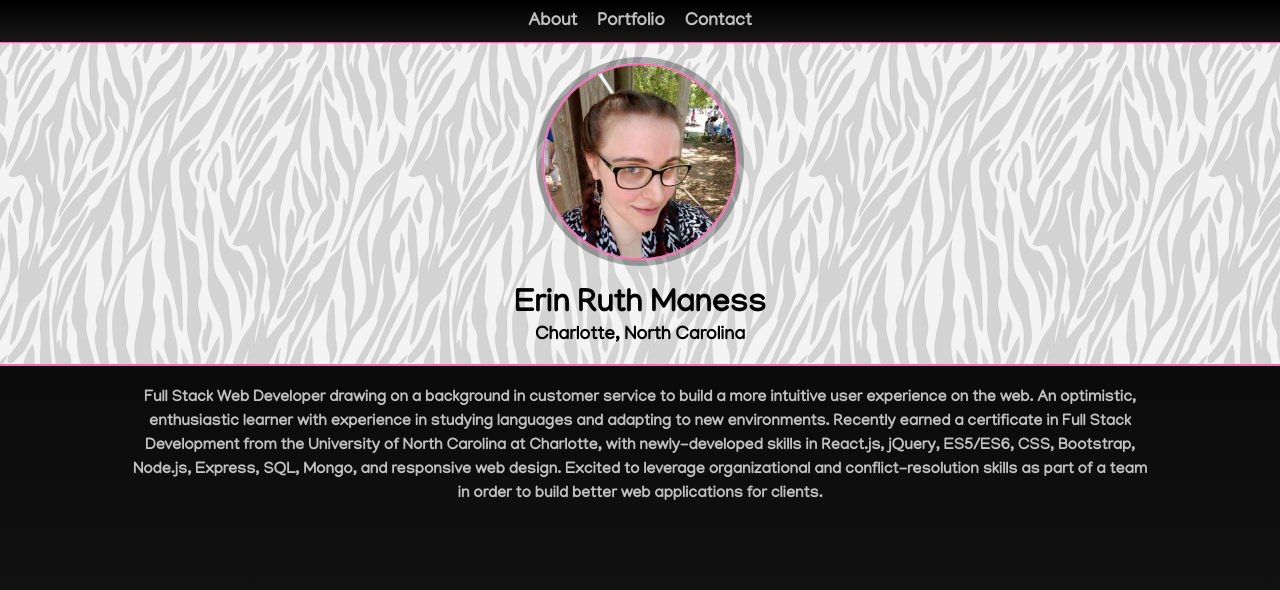
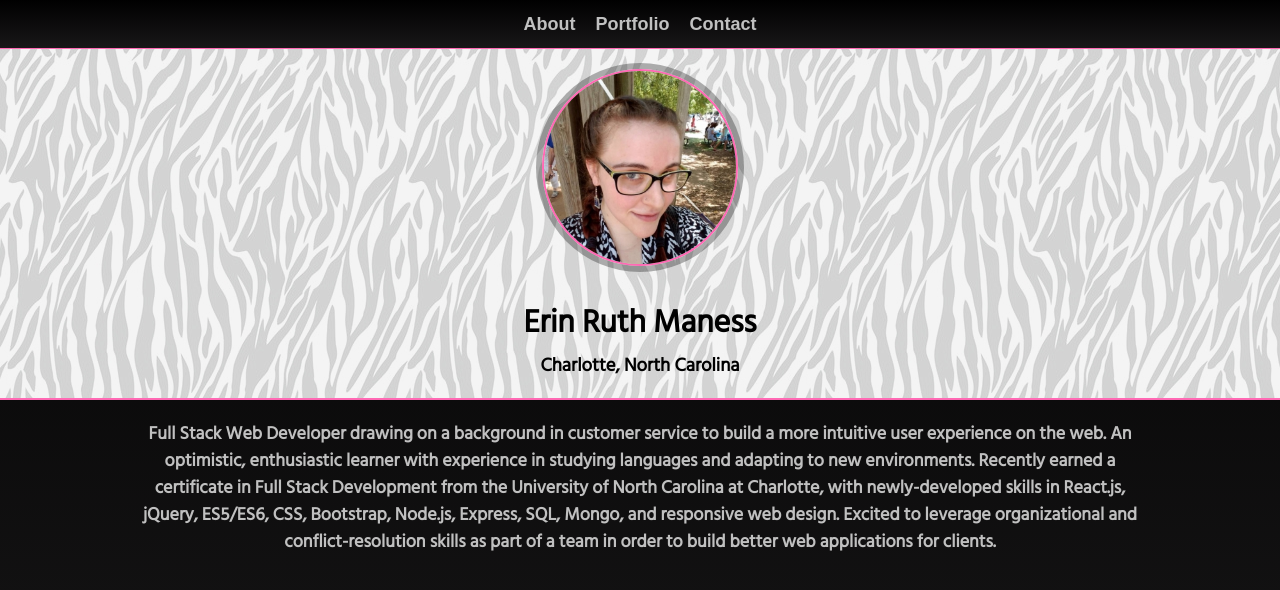
Before and after one commit to erinruthmaness/erinruthmaness, a React (Create React App) app: page / in a window 1280 px wide. Shown: the top 590 px of the page. Built offline with nearby package versions, Linux system fonts and the light colour scheme.

Commit message:
changed font

```diff
--- a/public/index.html
+++ b/public/index.html
@@ -25,8 +25,7 @@
       Learn how to configure a non-root public URL by running `npm run build`.
     -->
     <title>Erin Ruth Maness</title>
-    <link href="https://fonts.googleapis.com/css?family=Manjari&display=swap" rel="stylesheet">
-  </head>
+    <link href="https://fonts.googleapis.com/css?family=Hind+Siliguri&display=swap" rel="stylesheet">  </head>
   <body>
     <noscript>You need to enable JavaScript to run this app.</noscript>
     <div id="root"></div>
--- a/src/pages/About/About.css
+++ b/src/pages/About/About.css
@@ -1,7 +1,7 @@
 body {
     height: 100vh;
     background-image: linear-gradient(black, rgb(24, 23, 24));
-    font-family: 'Manjari', sans-serif;
+    font-family: 'Hind Siliguri', sans-serif;
     text-align: center;
     margin: 0px;
     padding: 0px;
@@ -49,7 +49,7 @@ h3 {
     padding-top: 20px;
     margin: 0 auto;
     color: rgb(192, 192, 192);
-    font-size: 16px;
+    font-size: 18px;
     line-height: 1.5;
     font-weight: bold;
     background-color: transparent;
--- a/src/pages/Contact/Contact.css
+++ b/src/pages/Contact/Contact.css
@@ -1,6 +1,6 @@
 #contact-page {
     background-image: linear-gradient(black, rgb(24, 23, 24));
-    font-family: 'Manjari', sans-serif;
+    font-family: 'Hind Siliguri', sans-serif;
     text-align: center;
     margin: 0px;
     padding: 0px;
--- a/src/pages/Portfolio/Portfolio.css
+++ b/src/pages/Portfolio/Portfolio.css
@@ -1,6 +1,6 @@
 #portfolio-page {
     background-image: linear-gradient(black, rgb(24, 23, 24));
-    font-family: 'Manjari', sans-serif;
+    font-family: 'Hind Siliguri', sans-serif;
     text-align: center;
     margin: 0px;
     padding: 0px;
```
